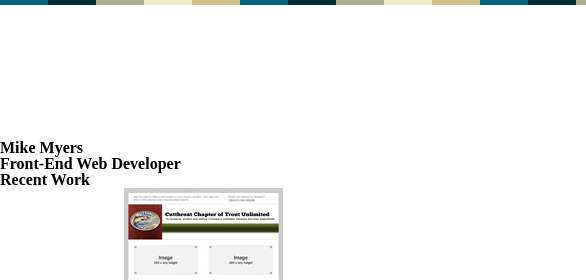
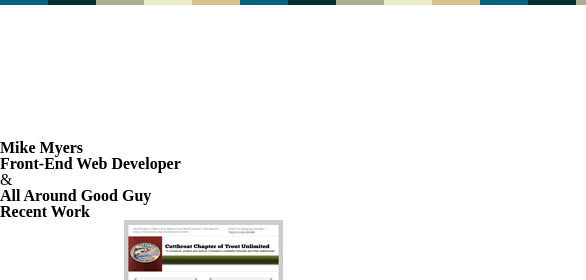
Before and after one commit to mrmyers5280/MM-Portfolio-Site, a plain HTML site: page index.html in a window 1280 px wide. Shown: the top 280 px of the page, 0-586 px from the left. Drawn offline with Linux system fonts and the light colour scheme.

Commit message:
Add section element to header for subtitle styling

```diff
--- a/index.html
+++ b/index.html
@@ -17,7 +17,11 @@
         <header id="header">
             <img class="logo" src="images/M-logo.png" alt="logo" />
             <h1>Mike Myers</h1>
-            <h3>Front-End Web Developer</h3>
+            <section id="my-job-title">
+                <h3>Front-End Web Developer</h3>
+                <p>&</p>
+                <h4>All Around Good Guy</h4>
+            </section>
         </header>
         <section id="main-content">
             <h3>Recent Work</h3>
```
